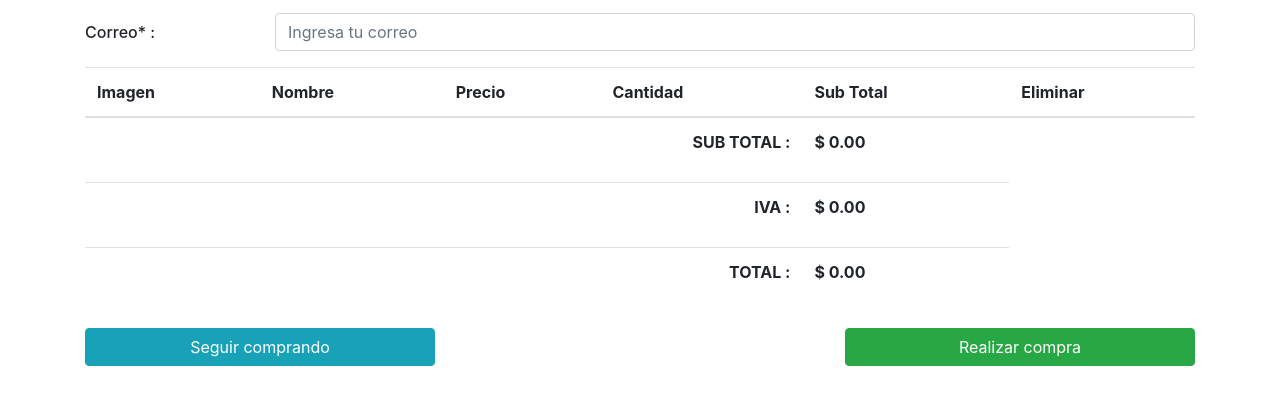
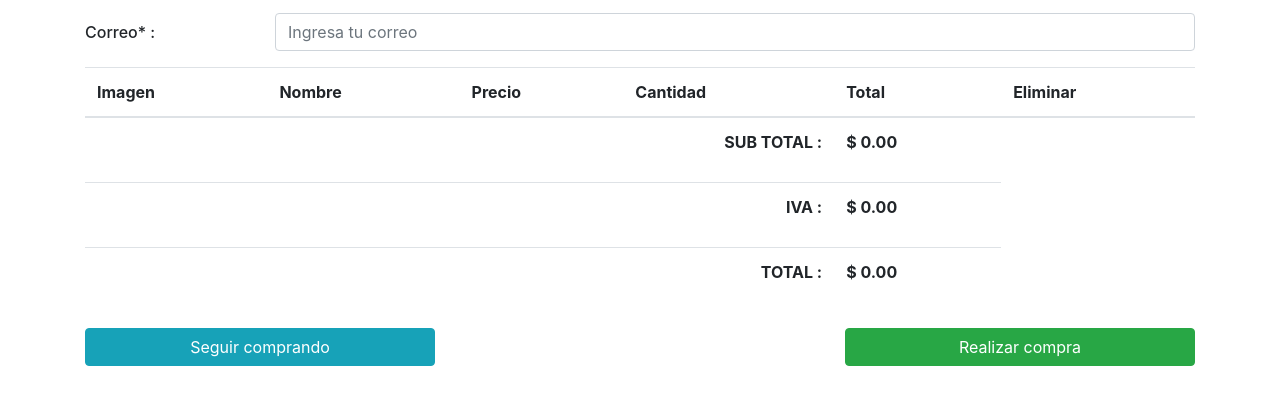
Before and after one commit to Gab9ed7es/Cave-of-technology, a plain HTML site: page compra.html in a window 1280 px wide. Shown: the part 183-588 px from the top of the page. Drawn offline with nearby package versions, Linux system fonts and the light colour scheme.

Commit message:
Actualización

```diff
--- a/compra.html
+++ b/compra.html
@@ -61,7 +61,7 @@
                                         <th scope="col">Nombre</th>
                                         <th scope="col">Precio</th>
                                         <th scope="col">Cantidad</th>
-                                        <th scope="col">Sub Total</th>
+                                        <th scope="col">Total</th>
                                         <th scope="col">Eliminar</th>
                                     </tr>
 
```
